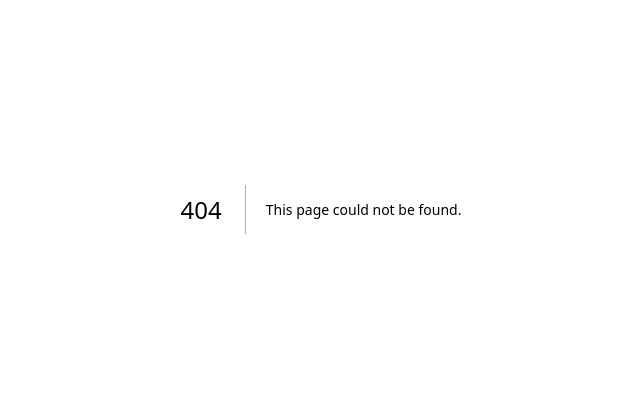
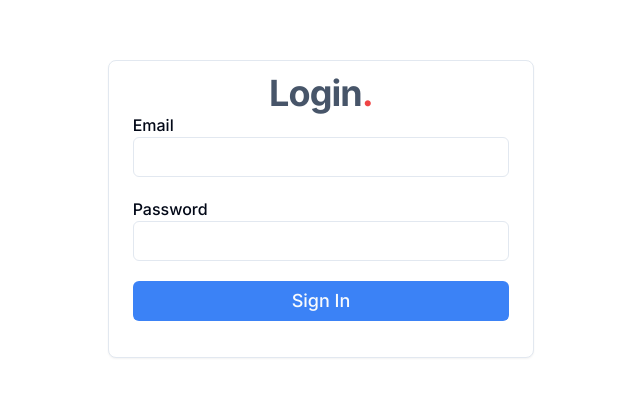
Before and after one commit to joyadeep/NextTs, a Next.js app: page /auth in a window 1280 px wide. Before the commit this address had no page. Shown: the part 191-588 px from the top of the page, without its empty margins (319-959 px from the left). Built offline with nearby package versions, Linux system fonts and the light colour scheme.

Commit message:
created auth page

```diff
--- /dev/null
+++ b/app/auth/page.tsx
@@ -0,0 +1,50 @@
+"use client"
+import { Button } from '@/components/ui/button'
+import { Card, CardContent } from '@/components/ui/card'
+import { Input } from '@/components/ui/input'
+import { Label } from '@/components/ui/label'
+import React, { useState } from 'react'
+
+
+type Props = {}
+
+const Auth = (props: Props) => {
+    const [data,setData]=useState({email:'',password:''})
+
+    const handleChange=(e:any)=>{
+        setData({...data,[e.target.name]:e.target.value})
+    }
+    const handleSubmit=(e:any)=>{
+        e.preventDefault();
+        console.log("form data===",data)
+        // const resp=await adminLogin(data);
+        // console.log("login response ==",resp)
+        // if(resp?.status===200){
+            // localStorage.setItem("admin_token",resp.data.token);
+            // navigate("/dashboard");
+        }
+
+  return (
+    <div className='w-full h-screen flex items-center justify-center'>
+        <Card className='w-1/3 py-3'>
+            <CardContent>
+        <h1 className='text-4xl font-bold text-center tracking-tight text-slate-600'>Login<span className='text-red-500'>.</span></h1>
+        <form onSubmit={handleSubmit} className='text-left flex flex-col gap-5'>
+            <div>
+                <Label htmlFor='email'>Email</Label>
+                <Input type='email' name='email' value={data.email} onChange={handleChange} />
+            </div>
+            <div>
+                <Label htmlFor='password'>Password</Label>
+                <Input type='password' name='password' value={data.password} onChange={handleChange} />
+            </div>
+            <Button type='submit' className='bg-blue-500 hover:bg-blue-400 text-lg' >Sign In</Button>
+            {/* <Button type='submit' title='Sign in' classname='w-full text-xl font-semibold' /> */}
+        </form>
+</CardContent>
+        </Card>
+</div>
+  )
+}
+
+export default Auth
--- /dev/null
+++ b/components/ui/input.tsx
@@ -0,0 +1,25 @@
+import * as React from "react"
+
+import { cn } from "@/lib/utils"
+
+export interface InputProps
+  extends React.InputHTMLAttributes<HTMLInputElement> {}
+
+const Input = React.forwardRef<HTMLInputElement, InputProps>(
+  ({ className, type, ...props }, ref) => {
+    return (
+      <input
+        type={type}
+        className={cn(
+          "flex h-10 w-full rounded-md border border-input bg-background px-3 py-2 text-lg ring-offset-background file:border-0 file:bg-transparent file:text-sm file:font-medium placeholder:text-muted-foreground focus-visible:outline-none focus-visible:ring-2 focus-visible:ring-ring focus-visible:ring-offset-2 disabled:cursor-not-allowed disabled:opacity-50",
+          className
+        )}
+        ref={ref}
+        {...props}
+      />
+    )
+  }
+)
+Input.displayName = "Input"
+
+export { Input }
--- /dev/null
+++ b/components/ui/label.tsx
@@ -0,0 +1,26 @@
+"use client"
+
+import * as React from "react"
+import * as LabelPrimitive from "@radix-ui/react-label"
+import { cva, type VariantProps } from "class-variance-authority"
+
+import { cn } from "@/lib/utils"
+
+const labelVariants = cva(
+  "text-md font-medium leading-none peer-disabled:cursor-not-allowed peer-disabled:opacity-70"
+)
+
+const Label = React.forwardRef<
+  React.ElementRef<typeof LabelPrimitive.Root>,
+  React.ComponentPropsWithoutRef<typeof LabelPrimitive.Root> &
+    VariantProps<typeof labelVariants>
+>(({ className, ...props }, ref) => (
+  <LabelPrimitive.Root
+    ref={ref}
+    className={cn(labelVariants(), className)}
+    {...props}
+  />
+))
+Label.displayName = LabelPrimitive.Root.displayName
+
+export { Label }
--- a/package.json
+++ b/package.json
@@ -9,6 +9,7 @@
     "lint": "next lint"
   },
   "dependencies": {
+    "@radix-ui/react-label": "^2.0.2",
     "@radix-ui/react-navigation-menu": "^1.1.3",
     "@radix-ui/react-slot": "^1.0.2",
     "@types/node": "20.3.1",
```
Also changed, not shown: 1 other file (tests, documents, lock files or other folders).
